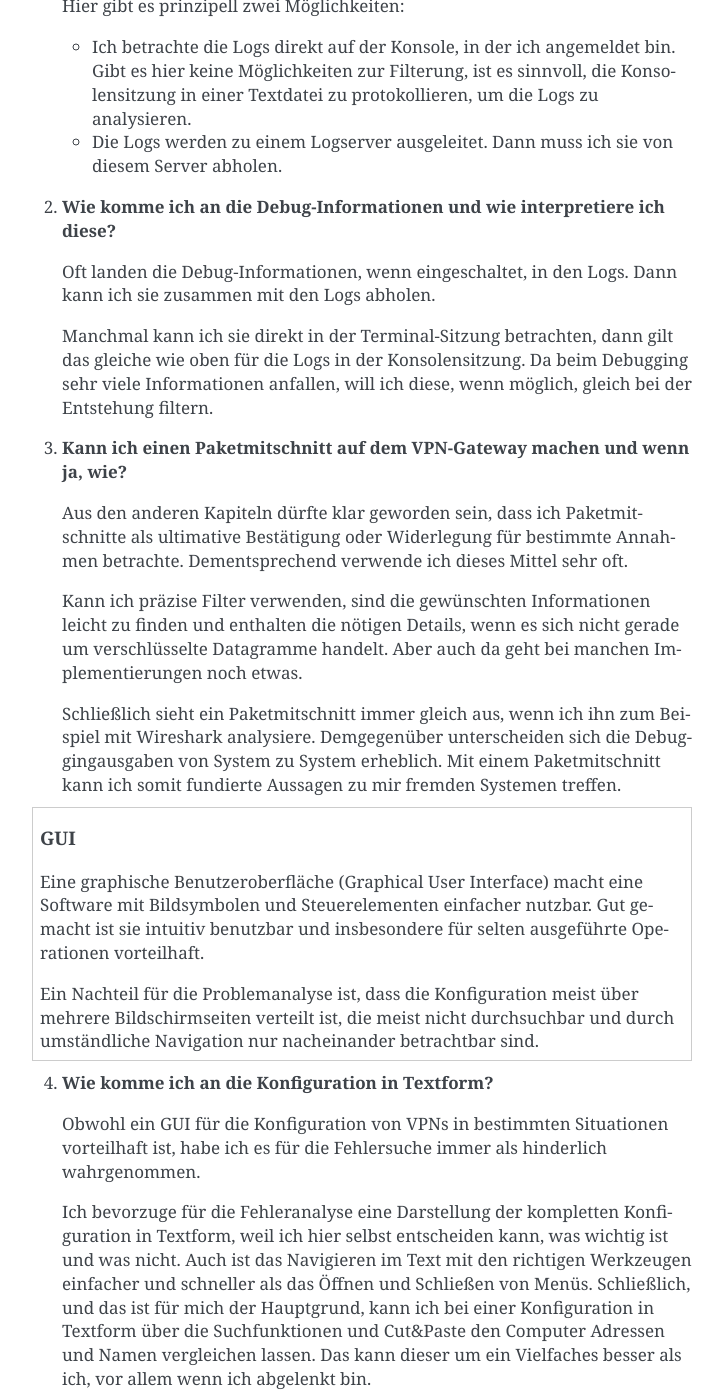
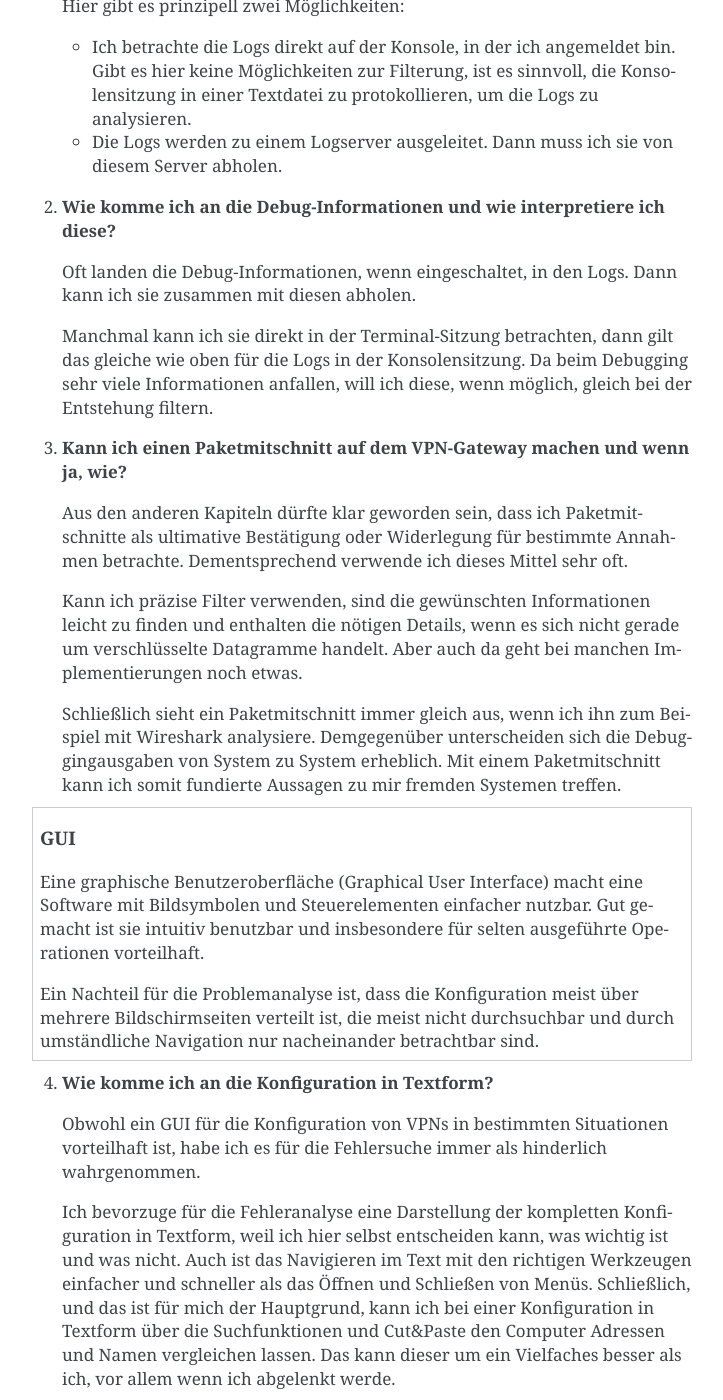
Before and after one commit to matwei-books/Fehlersuche-bei-IPsec-VPN-mit-IKEv2, a Sphinx documentation site: the page built from source/software/index.rst, in a window 1280 px wide and 1400 px high, scrolled down 350 px. Shown: the whole window, without its empty margins (388-1111 px from the left). Built offline with Sphinx 7.4.7, drawn with Linux system fonts in a browser that asks for light colours; some of the changed text lies outside the part shown.

Commit message:
nach laut lesen überarbeitet

```diff
--- a/source/software/index.rst
+++ b/source/software/index.rst
@@ -1,5 +1,3 @@
-
-:orphan:
 
 IPsec-Software
 ==============
@@ -31,7 +29,7 @@ die ich als wesentlich für die Fehlersuche erachte:
 2. **Wie komme ich an die Debug-Informationen und wie interpretiere ich diese?**
 
    Oft landen die Debug-Informationen, wenn eingeschaltet, in den Logs.
-   Dann kann ich sie zusammen mit den Logs abholen.
+   Dann kann ich sie zusammen mit diesen abholen.
 
    Manchmal kann ich sie direkt in der Terminal-Sitzung betrachten,
    dann gilt das gleiche wie oben für die Logs in der Konsolensitzung.
@@ -88,8 +86,8 @@ die ich als wesentlich für die Fehlersuche erachte:
    kann ich bei einer Konfiguration in Textform
    über die Suchfunktionen und Cut&Paste
    den Computer Adressen und Namen vergleichen lassen.
-   Das kann dieser um ein Vielfaches besser als ich, vor allem wenn ich
-   abgelenkt bin.
+   Das kann dieser um ein Vielfaches besser als ich,
+   vor allem wenn ich abgelenkt werde.
 
 5. **Gibt es Besonderheiten?**
 
```
Also changed, not shown: other parts of source/software/index.rst (+1 -1 lines).
